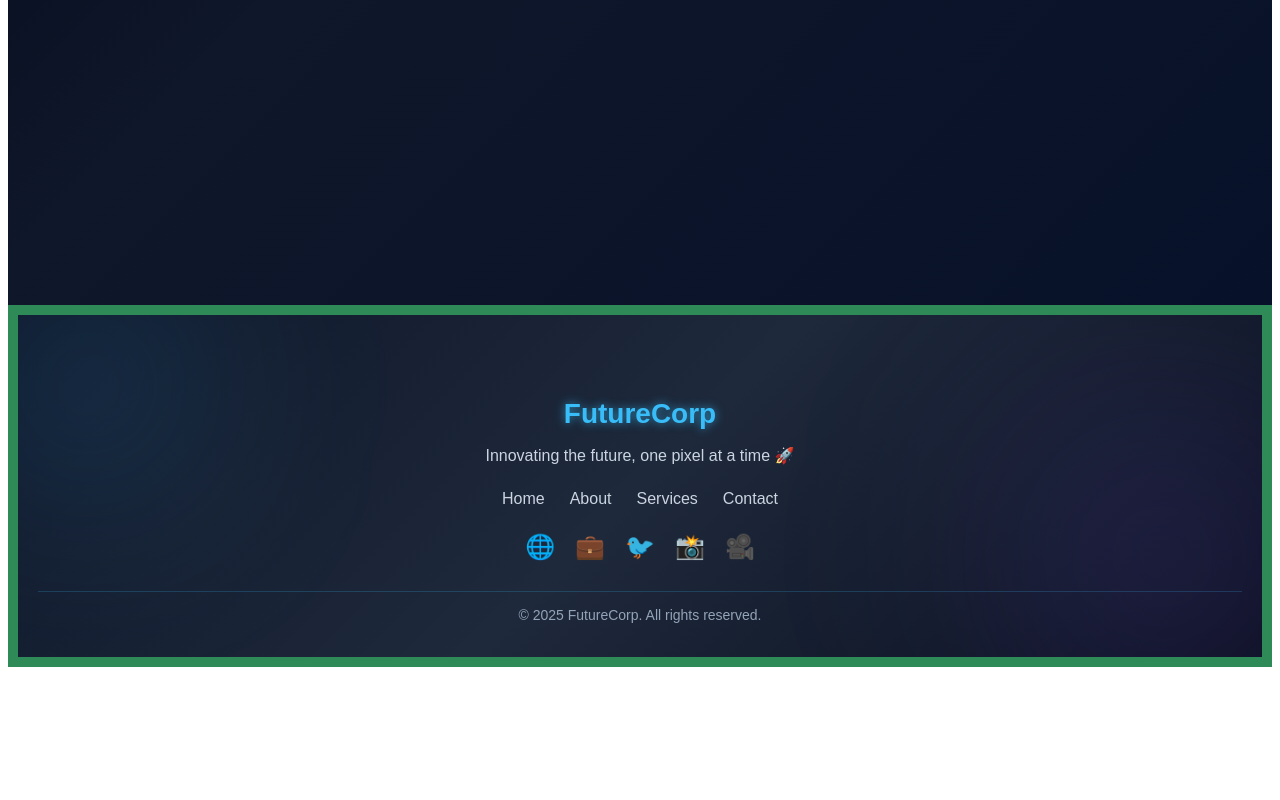
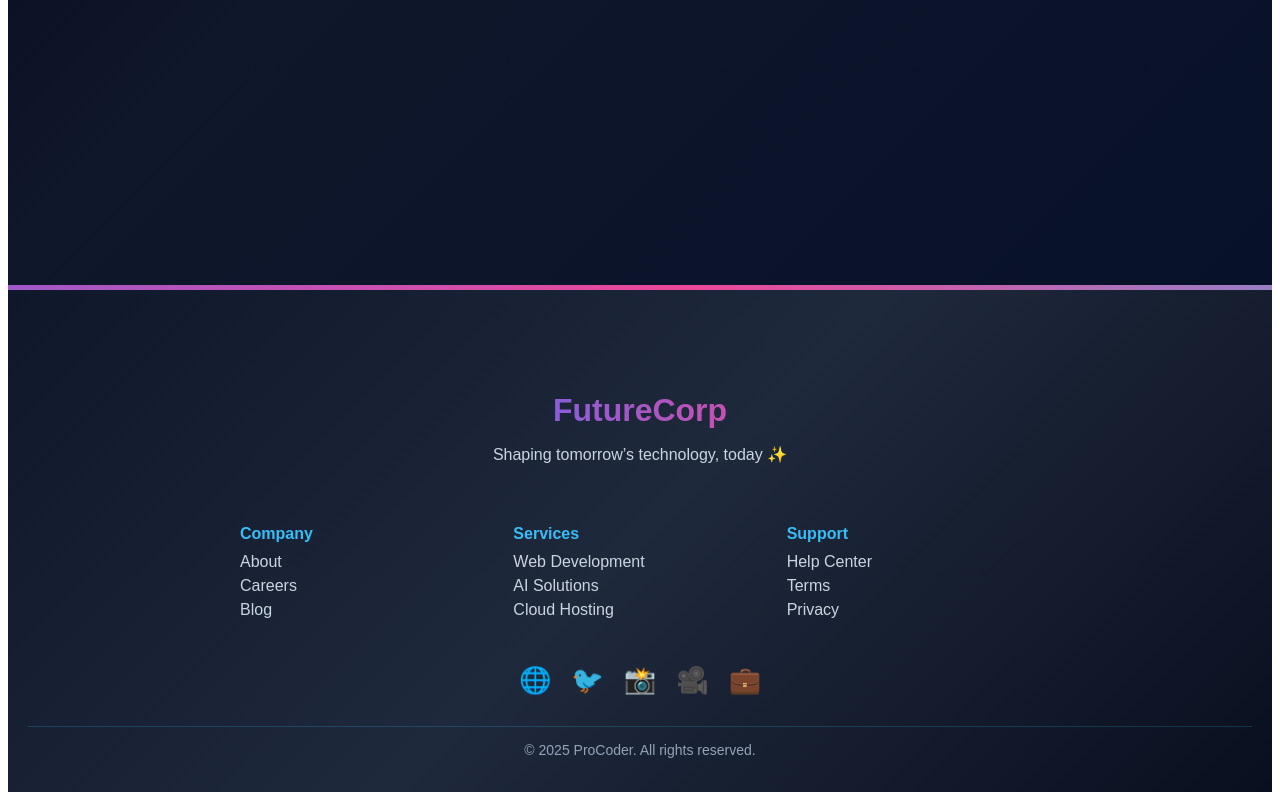
Before and after one commit to coder8820/Nextjs, a Next.js app in the folder my-app/: page /about in a window 1280 px wide. Shown: the part 1459-2259 px from the top of the page. Before the commit the page ends 2134 px from the top, so only its background shows below. Built offline with nearby package versions, Linux system fonts and the light colour scheme.

Commit message:
some advanced features added

```diff
--- a/my-app/app/(marketing)/FooterPage.js
+++ b/my-app/app/(marketing)/FooterPage.js
@@ -1,5 +1,5 @@
-// app/footer/page.js (Next.js 13+ App Router)
-// or pages/footer.js (Next.js 12)
+// app/footer/page.js  (Next.js App Router)
+// or pages/footer.js  (Next.js Pages Router)
 
 "use client";
 
@@ -11,81 +11,73 @@ export default function FooterPage() {
           "linear-gradient(135deg, #0f172a 0%, #1e293b 50%, #0a0f1f 100%)",
         color: "#f8fafc",
         fontFamily: "Arial, sans-serif",
-        padding: "60px 20px 20px",
+        padding: "80px 20px 20px",
         textAlign: "center",
         position: "relative",
         overflow: "hidden",
       }}
     >
-      {/* Glowing Background */}
+      {/* Top Animated Gradient Border */}
       <div
         style={{
           position: "absolute",
-          top: "-80px",
-          left: "-80px",
-          width: "300px",
-          height: "300px",
+          top: "0",
+          left: "0",
+          width: "100%",
+          height: "5px",
           background:
-            "radial-gradient(circle, rgba(56,189,248,0.3), transparent 70%)",
-          borderRadius: "50%",
-          filter: "blur(100px)",
-          animation: "pulse 6s infinite alternate",
-        }}
-      />
-      <div
-        style={{
-          position: "absolute",
-          bottom: "-100px",
-          right: "-100px",
-          width: "400px",
-          height: "400px",
-          background:
-            "radial-gradient(circle, rgba(139,92,246,0.3), transparent 70%)",
-          borderRadius: "50%",
-          filter: "blur(120px)",
-          animation: "pulse 8s infinite alternate",
+            "linear-gradient(90deg, #38bdf8, #6366f1, #ec4899, #38bdf8)",
+          backgroundSize: "300% 100%",
+          animation: "moveGradient 8s linear infinite",
         }}
       />
 
-      {/* Footer Content */}
+      {/* Gradient Glow Title */}
       <h2
         style={{
-          fontSize: "28px",
+          fontSize: "32px",
           fontWeight: "bold",
           marginBottom: "10px",
-          color: "#38bdf8",
-          textShadow: "0 0 10px rgba(56,189,248,0.7)",
+          background:
+            "linear-gradient(90deg, #38bdf8, #6366f1, #ec4899, #38bdf8)",
+          WebkitBackgroundClip: "text",
+          WebkitTextFillColor: "transparent",
+          animation: "moveGradient 6s linear infinite",
         }}
       >
         FutureCorp
       </h2>
-      <p style={{ color: "#cbd5e1", marginBottom: "25px" }}>
-        Innovating the future, one pixel at a time 🚀
+
+      <p style={{ color: "#cbd5e1", marginBottom: "40px" }}>
+        Shaping tomorrow’s technology, today ✨
       </p>
 
-      {/* Navigation Links */}
+      {/* 3 Column Links */}
       <div
         style={{
-          display: "flex",
-          justifyContent: "center",
-          gap: "25px",
-          marginBottom: "25px",
+          display: "grid",
+          gridTemplateColumns: "repeat(3, 1fr)",
+          maxWidth: "800px",
+          margin: "0 auto 40px",
+          gap: "20px",
+          textAlign: "left",
         }}
       >
-        {["Home", "About", "Services", "Contact"].map((link) => (
-          <a
+        <div>
+          <h4 style={{ color: "#38bdf8", marginBottom: "10px" }}>Company</h4>
+          {["About", "Careers", "Blog"].map((link) => (
+            <p
               key={link}
-            href={`#${link.toLowerCase()}`}
               style={{
                 color: "#cbd5e1",
-              fontSize: "16px",
-              textDecoration: "none",
+                margin: "6px 0",
+                cursor: "pointer",
                 transition: "all 0.3s ease",
               }}
               onMouseOver={(e) => {
                 e.currentTarget.style.color = "#38bdf8";
                 e.currentTarget.style.textShadow =
-                "0 0 10px rgba(56,189,248,0.8)";
+                  "0 0 10px rgba(56,189,248,0.7)";
               }}
               onMouseOut={(e) => {
                 e.currentTarget.style.color = "#cbd5e1";
@@ -93,11 +85,60 @@ export default function FooterPage() {
               }}
             >
               {link}
-          </a>
+            </p>
           ))}
         </div>
+        <div>
+          <h4 style={{ color: "#38bdf8", marginBottom: "10px" }}>Services</h4>
+          {["Web Development", "AI Solutions", "Cloud Hosting"].map((link) => (
+            <p
+              key={link}
+              style={{
+                color: "#cbd5e1",
+                margin: "6px 0",
+                cursor: "pointer",
+              }}
+              onMouseOver={(e) => {
+                e.currentTarget.style.color = "#38bdf8";
+                e.currentTarget.style.textShadow =
+                  "0 0 10px rgba(56,189,248,0.7)";
+              }}
+              onMouseOut={(e) => {
+                e.currentTarget.style.color = "#cbd5e1";
+                e.currentTarget.style.textShadow = "none";
+              }}
+            >
+              {link}
+            </p>
+          ))}
+        </div>
+        <div>
+          <h4 style={{ color: "#38bdf8", marginBottom: "10px" }}>Support</h4>
+          {["Help Center", "Terms", "Privacy"].map((link) => (
+            <p
+              key={link}
+              style={{
+                color: "#cbd5e1",
+                margin: "6px 0",
+                cursor: "pointer",
+              }}
+              onMouseOver={(e) => {
+                e.currentTarget.style.color = "#38bdf8";
+                e.currentTarget.style.textShadow =
+                  "0 0 10px rgba(56,189,248,0.7)";
+              }}
+              onMouseOut={(e) => {
+                e.currentTarget.style.color = "#cbd5e1";
+                e.currentTarget.style.textShadow = "none";
+              }}
+            >
+              {link}
+            </p>
+          ))}
+        </div>
+      </div>
 
-      {/* Social Media Icons */}
+      {/* Social Icons with Floating Animation */}
       <div
         style={{
           display: "flex",
@@ -106,16 +147,19 @@ export default function FooterPage() {
           marginBottom: "30px",
         }}
       >
-        {["🌐", "💼", "🐦", "📸", "🎥"].map((icon, i) => (
+        {["🌐", "🐦", "📸", "🎥", "💼"].map((icon, i) => (
           <span
             key={i}
             style={{
-              fontSize: "24px",
+              fontSize: "26px",
               cursor: "pointer",
-              transition: "all 0.3s ease",
+              animation: `float${
+                i % 2 === 0 ? "Up" : "Down"
+              } 3s ease-in-out infinite`,
+              display: "inline-block",
             }}
             onMouseOver={(e) => {
-              e.currentTarget.style.transform = "scale(1.3) rotate(10deg)";
+              e.currentTarget.style.transform = "scale(1.3)";
               e.currentTarget.style.textShadow =
                 "0 0 20px rgba(56,189,248,0.9)";
             }}
@@ -139,8 +183,38 @@ export default function FooterPage() {
           marginTop: "20px",
         }}
       >
-        © {new Date().getFullYear()} FutureCorp. All rights reserved.
+        © {new Date().getFullYear()} ProCoder. All rights reserved.
       </p>
+
+      {/* Animations */}
+      <style jsx>{`
+        @keyframes moveGradient {
+          0% {
+            background-position: 0% 50%;
+          }
+          100% {
+            background-position: 100% 50%;
+          }
+        }
+        @keyframes floatUp {
+          0%,
+          100% {
+            transform: translateY(0);
+          }
+          50% {
+            transform: translateY(-10px);
+          }
+        }
+        @keyframes floatDown {
+          0%,
+          100% {
+            transform: translateY(0);
+          }
+          50% {
+            transform: translateY(10px);
+          }
+        }
+      `}</style>
     </div>
   );
 }
--- a/my-app/app/(marketing)/HeaderPage.js
+++ b/my-app/app/(marketing)/HeaderPage.js
@@ -49,7 +49,7 @@ export default function HeaderPage() {
             cursor: "pointer",
           }}
         >
-          FutureCorp
+          proCoder
         </h2>
 
         {/* Links */}
--- a/my-app/app/(marketing)/layout.js
+++ b/my-app/app/(marketing)/layout.js
@@ -4,11 +4,11 @@ import HeaderPage from "./HeaderPage";
 export default function RootLayout({ children }) {
   return (
     <>
-      <header style={{ background: "teal", color: "white", padding: 10 }}>
+      <header>
         <HeaderPage />
       </header>
       {children}
-      <footer style={{ background: "seagreen", padding: 10, color: "white" }}>
+      <footer>
         <FooterPage />
       </footer>
     </>
```
Also changed, not shown: my-app/app/globals.css (line endings or trailing spaces). Lines whose indentation alone changed are shown as unchanged.
